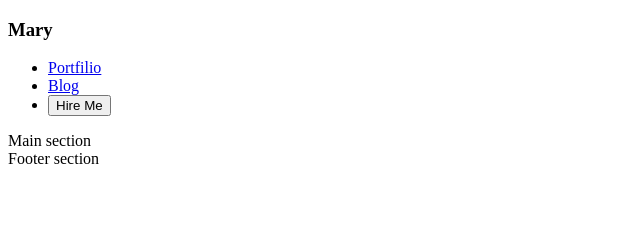
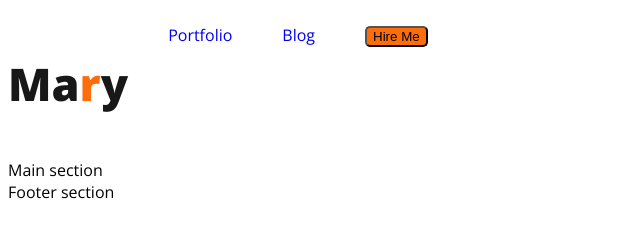
Before and after one commit to yeashin007/web-developer-portfolio, a plain HTML site: page index.html in a window 1280 px wide. Shown: the whole page, without its empty margins (0-640 px from the left). Drawn offline with nearby package versions, Linux system fonts and the light colour scheme.

Commit message:
update nav section

```diff
--- a/index.html
+++ b/index.html
@@ -5,16 +5,24 @@
     <meta charset="UTF-8">
     <meta name="viewport" content="width=device-width, initial-scale=1.0">
     <title>Web Developer Portfolio</title>
+
+    <link rel="preconnect" href="https://fonts.googleapis.com">
+    <link rel="preconnect" href="https://fonts.gstatic.com" crossorigin>
+    <link href="https://fonts.googleapis.com/css2?family=Open+Sans:wght@300;400;500;600;700;800&display=swap"
+        rel="stylesheet">
+    <link rel="stylesheet" href="styles/styles.css">
 </head>
 
 <body>
     <header>
-        <h3>Mary</h3>
-        <ul>
-            <li><a href="#">Portfilio</a></li>
-            <li><a href="#">Blog</a></li>
-            <li><button>Hire Me</button></li>
-        </ul>
+        <nav>
+            <h3 class="nav-title">Ma<span class="color-primary">r</span>y</h3>
+            <ul>
+                <li><a href="#">Portfolio</a></li>
+                <li><a href="#">Blog</a></li>
+                <li><button class="btn-primary">Hire Me</button></li>
+            </ul>
+        </nav>
     </header>
 
     <main>
--- /dev/null
+++ b/styles/styles.css
@@ -0,0 +1,37 @@
+/* Shared style */
+body {
+    font-family: 'Open Sans', sans-serif;
+}
+
+.color-primary {
+    color: #FD6E0A;
+}
+
+.btn-primary {
+    border-radius: 5px;
+    background: #FD6E0A;
+}
+
+/* Navigation style */
+nav {
+    display: flex;
+}
+
+.nav-title {
+    color: var(--Dark-01, #181818);
+    font-size: 45px;
+    font-weight: 800;
+}
+
+nav>ul {
+    display: flex;
+}
+
+nav li {
+    list-style: none;
+    margin-right: 50px;
+}
+
+nav a {
+    text-decoration: none;
+}
```
